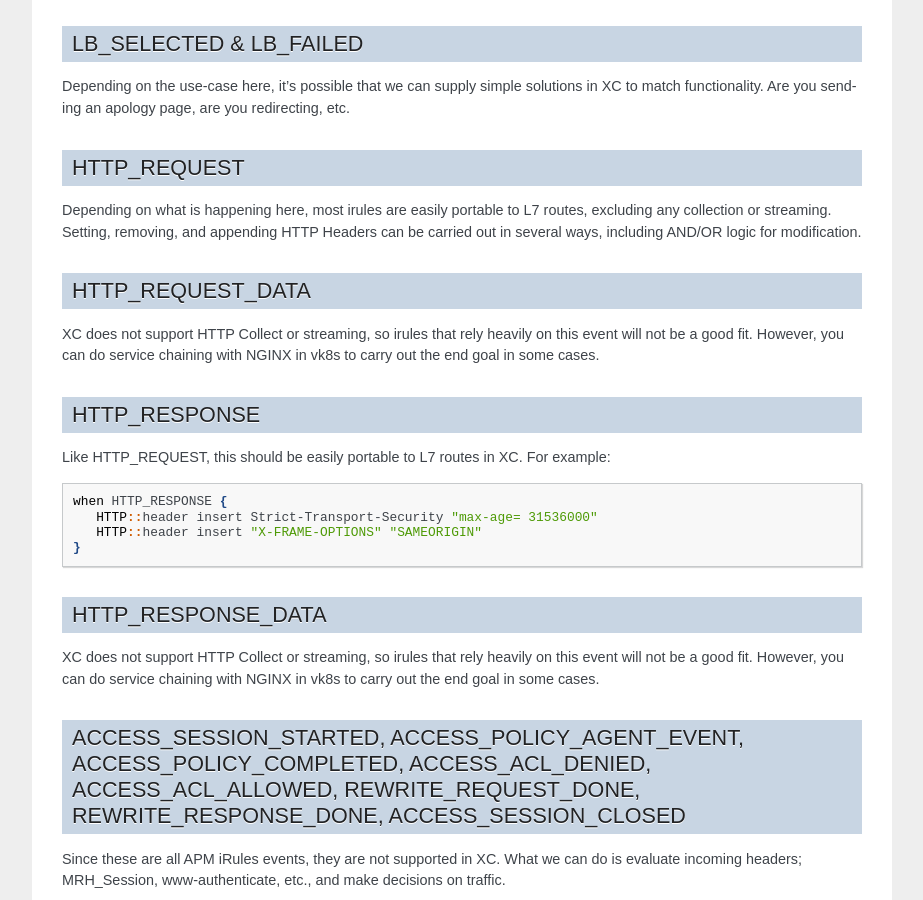
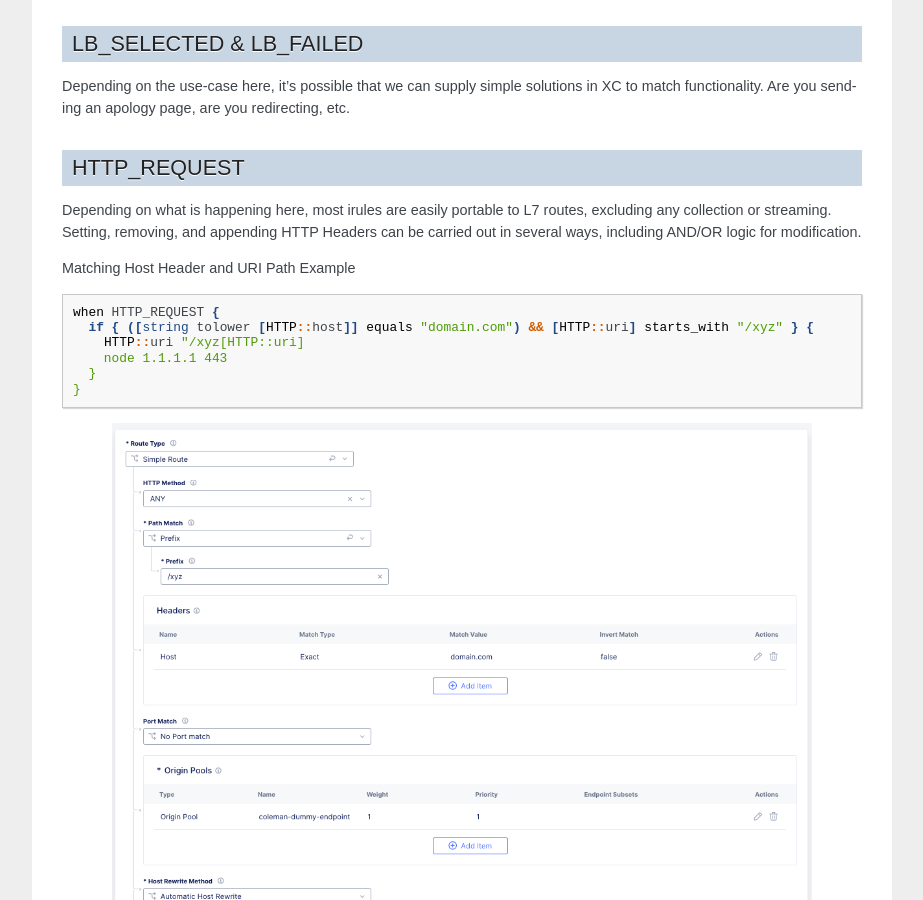
Before and after one commit to Mikej81/bigip_to_xc_faq, a Sphinx documentation site: the page built from docs/source/index.rst, in a window 1280 px wide and 900 px high, scrolled down 17300 px. Shown: the whole window, without its empty margins (198-1121 px from the left). Built offline with Sphinx 7.4.7, drawn with Linux system fonts in a browser that asks for light colours; the version number could not be read and is left out.

Commit message:
http_request

```diff
--- a/docs/source/index.rst
+++ b/docs/source/index.rst
@@ -518,6 +518,22 @@ HTTP_REQUEST
 
 Depending on what is happening here, most irules are easily portable to L7 routes, excluding any collection or streaming. Setting, removing, and appending HTTP Headers can be carried out in several ways, including AND/OR logic for modification.
 
+Matching Host Header and URI Path Example
+
+.. code-block:: tcl
+
+   when HTTP_REQUEST {
+     if { ([string tolower [HTTP::host]] equals "domain.com") && [HTTP::uri] starts_with "/xyz" } {
+       HTTP::uri "/xyz[HTTP::uri]
+       node 1.1.1.1 443
+     }
+   }
+
+.. image:: ../images/http_request_1.png
+   :width: 700px
+   :align: center
+
+
 HTTP_REQUEST_DATA
 -----------------
 
```
Also changed, not shown: docs/images/http_request_1.png (added), 8 other files.
